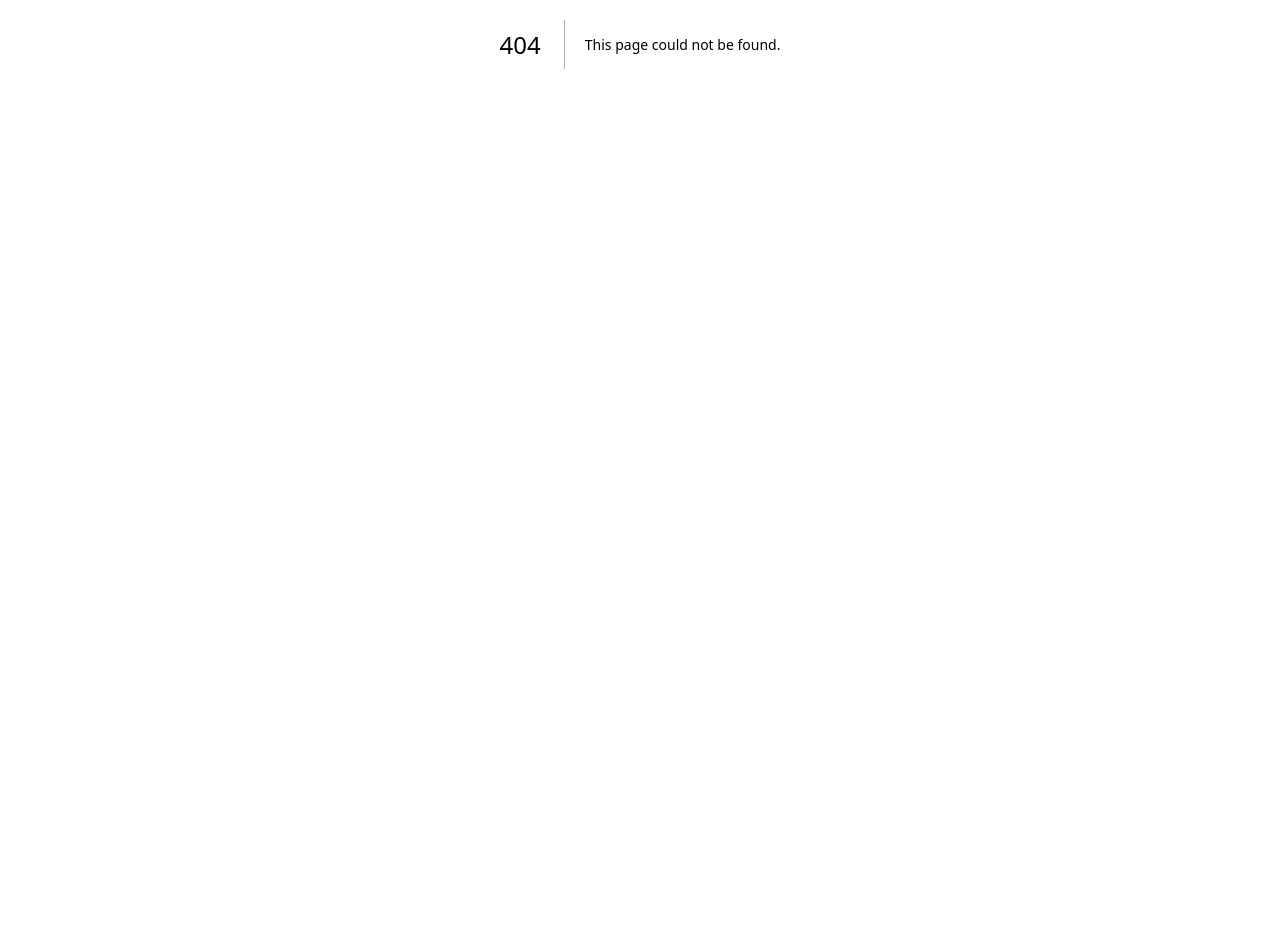
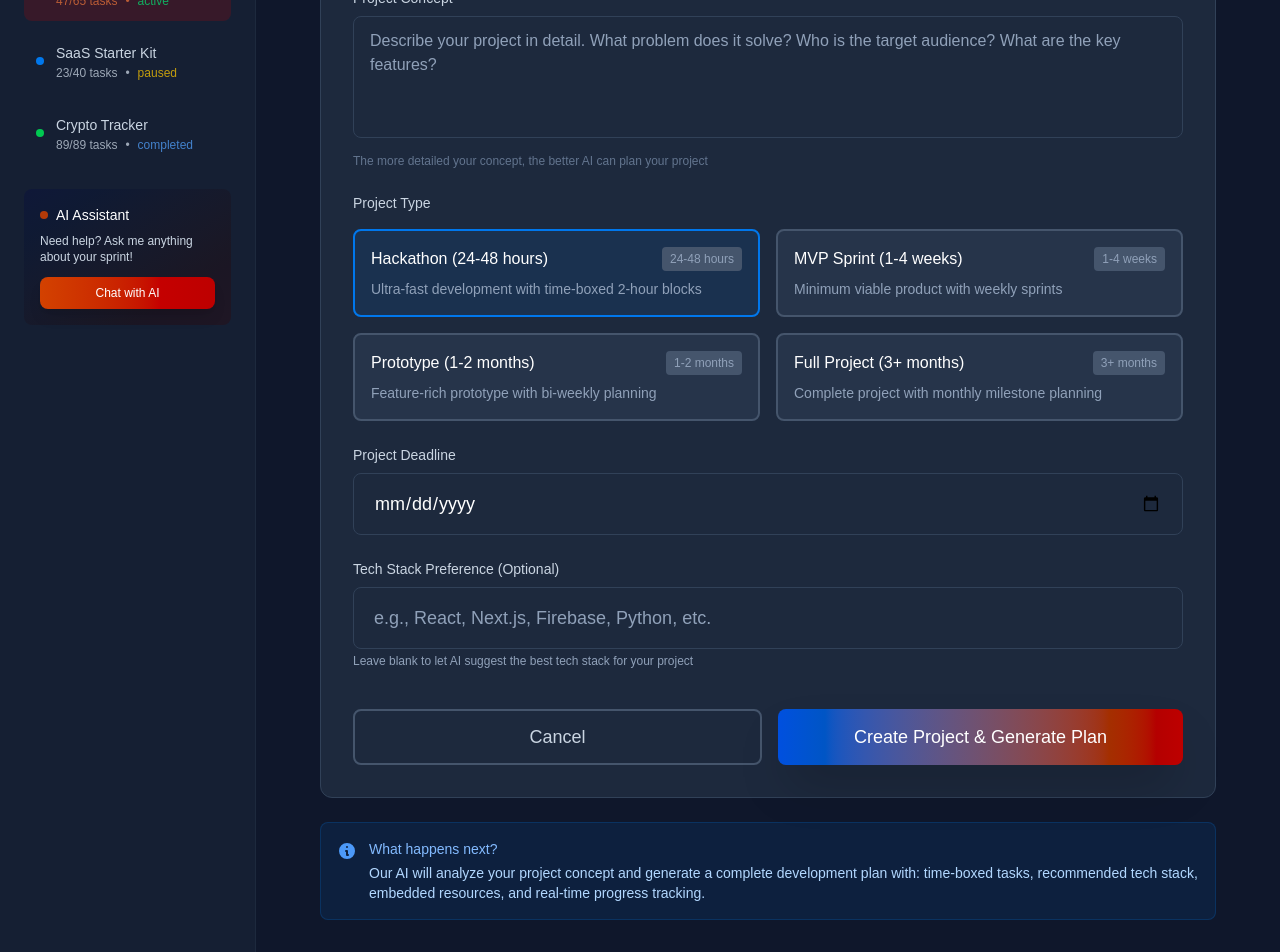
Before and after one commit to bonzo4/sprintra, a Next.js app: page /project/new in a window 1280 px wide. Before the commit this address had no page. Shown: the part 356-1308 px from the top of the page. Before the commit the page ends 800 px from the top, so only its background shows below. Built offline with nearby package versions, Linux system fonts and the light colour scheme; no server answers; sample sign-in values are in the browser's storage.

Commit message:
feat: new project form

```diff
--- /dev/null
+++ b/src/app/(platform)/project/new/page.tsx
@@ -0,0 +1,293 @@
+"use client";
+
+import { useState } from "react";
+import { useRouter } from "next/navigation";
+import Button from "@/components/ui/Button";
+import Input from "@/components/ui/Input";
+import { ProjectType, NewProjectFormData } from "@/lib/types";
+
+const PROJECT_TYPE_OPTIONS = [
+  {
+    value: "hackathon" as const,
+    label: "Hackathon (24-48 hours)",
+    description: "Ultra-fast development with time-boxed 2-hour blocks",
+    timeframe: "24-48 hours",
+  },
+  {
+    value: "mvp" as const,
+    label: "MVP Sprint (1-4 weeks)",
+    description: "Minimum viable product with weekly sprints",
+    timeframe: "1-4 weeks",
+  },
+  {
+    value: "prototype" as const,
+    label: "Prototype (1-2 months)",
+    description: "Feature-rich prototype with bi-weekly planning",
+    timeframe: "1-2 months",
+  },
+  {
+    value: "full-project" as const,
+    label: "Full Project (3+ months)",
+    description: "Complete project with monthly milestone planning",
+    timeframe: "3+ months",
+  },
+];
+
+export default function NewProjectPage() {
+  const router = useRouter();
+  const [formData, setFormData] = useState<NewProjectFormData>({
+    name: "",
+    concept: "",
+    deadline: "",
+    projectType: "hackathon",
+    techStackPreference: "",
+  });
+  const [isLoading, setIsLoading] = useState(false);
+  const [errors, setErrors] = useState<Record<string, string>>({});
+
+  const handleInputChange = (field: string, value: string) => {
+    setFormData((prev) => ({ ...prev, [field]: value }));
+    // Clear error when user starts typing
+    if (errors[field]) {
+      setErrors((prev) => ({ ...prev, [field]: "" }));
+    }
+  };
+
+  const validateForm = () => {
+    const newErrors: Record<string, string> = {};
+
+    if (!formData.name.trim()) {
+      newErrors.name = "Project name is required";
+    }
+
+    if (!formData.concept.trim()) {
+      newErrors.concept = "Project concept is required";
+    } else if (formData.concept.trim().length < 10) {
+      newErrors.concept =
+        "Please provide a more detailed concept (at least 10 characters)";
+    }
+
+    if (!formData.deadline) {
+      newErrors.deadline = "Deadline is required";
+    } else {
+      const selectedDate = new Date(formData.deadline);
+      const today = new Date();
+      today.setHours(0, 0, 0, 0);
+
+      if (selectedDate <= today) {
+        newErrors.deadline = "Deadline must be in the future";
+      }
+    }
+
+    setErrors(newErrors);
+    return Object.keys(newErrors).length === 0;
+  };
+
+  const handleSubmit = async (e: React.FormEvent) => {
+    e.preventDefault();
+
+    if (!validateForm()) {
+      return;
+    }
+
+    setIsLoading(true);
+
+    try {
+      // TODO: Implement project creation logic
+      // This would typically involve:
+      // 1. Creating the project in your database
+      // 2. Generating AI-powered tasks and timeline
+      // 3. Setting up the project structure
+
+      console.log("Creating project with data:", formData);
+
+      // Simulate API call
+      await new Promise((resolve) => setTimeout(resolve, 2000));
+
+      // Redirect to the new project dashboard
+      router.push("/dashboard");
+    } catch (error) {
+      console.error("Error creating project:", error);
+      // Handle error (show toast, etc.)
+    } finally {
+      setIsLoading(false);
+    }
+  };
+
+  const getMinDate = () => {
+    const tomorrow = new Date();
+    tomorrow.setDate(tomorrow.getDate() + 1);
+    return tomorrow.toISOString().split("T")[0];
+  };
+
+  return (
+    <div className="flex-1 p-8">
+      <div className="mx-auto max-w-4xl">
+        {/* Header */}
+        <div className="mb-8">
+          <h1 className="mb-2 text-3xl font-bold text-white">
+            Create New Project
+          </h1>
+          <p className="text-slate-400">
+            Describe your project idea and let AI generate a complete
+            development plan
+          </p>
+        </div>
+
+        {/* Form */}
+        <div className="rounded-xl border border-slate-700 bg-slate-800 p-8">
+          <form onSubmit={handleSubmit} className="space-y-6">
+            {/* Project Name */}
+            <div>
+              <Input
+                label="Project Name"
+                placeholder="e.g., TikTok for Cats, Travel Planner MVP"
+                value={formData.name}
+                onChange={(e) => handleInputChange("name", e.target.value)}
+                error={errors.name}
+                fullWidth
+                size="lg"
+              />
+            </div>
+
+            {/* Project Concept */}
+            <div>
+              <label className="mb-2 block text-sm font-medium text-slate-300">
+                Project Concept
+              </label>
+              <textarea
+                className="focus:border-sprintra-blue-500 focus:ring-sprintra-blue-500/20 w-full resize-none rounded-lg border border-slate-700 bg-slate-800 px-4 py-3 text-white placeholder-slate-400 transition-colors focus:ring-2 focus:outline-none"
+                rows={4}
+                placeholder="Describe your project in detail. What problem does it solve? Who is the target audience? What are the key features?"
+                value={formData.concept}
+                onChange={(e) => handleInputChange("concept", e.target.value)}
+              />
+              {errors.concept && (
+                <p className="mt-1 text-sm text-red-400">{errors.concept}</p>
+              )}
+              <p className="mt-2 text-xs text-slate-500">
+                The more detailed your concept, the better AI can plan your
+                project
+              </p>
+            </div>
+
+            {/* Project Type */}
+            <div>
+              <label className="mb-4 block text-sm font-medium text-slate-300">
+                Project Type
+              </label>
+              <div className="grid grid-cols-1 gap-4 md:grid-cols-2">
+                {PROJECT_TYPE_OPTIONS.map((option) => (
+                  <div
+                    key={option.value}
+                    className={`cursor-pointer rounded-lg border-2 p-4 transition-all ${
+                      formData.projectType === option.value
+                        ? "border-sprintra-blue-500 bg-sprintra-blue-500/10"
+                        : "border-slate-600 bg-slate-700/50 hover:border-slate-500"
+                    }`}
+                    onClick={() =>
+                      handleInputChange("projectType", option.value)
+                    }
+                  >
+                    <div className="mb-2 flex items-center justify-between">
+                      <h3 className="font-medium text-white">{option.label}</h3>
+                      <span className="rounded bg-slate-600 px-2 py-1 text-xs text-slate-400">
+                        {option.timeframe}
+                      </span>
+                    </div>
+                    <p className="text-sm text-slate-400">
+                      {option.description}
+                    </p>
+                  </div>
+                ))}
+              </div>
+            </div>
+
+            {/* Deadline */}
+            <div>
+              <Input
+                type="date"
+                label="Project Deadline"
+                value={formData.deadline}
+                onChange={(e) => handleInputChange("deadline", e.target.value)}
+                error={errors.deadline}
+                fullWidth
+                size="lg"
+                min={getMinDate()}
+              />
+            </div>
+
+            {/* Tech Stack Preference (Optional) */}
+            <div>
+              <Input
+                label="Tech Stack Preference (Optional)"
+                placeholder="e.g., React, Next.js, Firebase, Python, etc."
+                value={formData.techStackPreference}
+                onChange={(e) =>
+                  handleInputChange("techStackPreference", e.target.value)
+                }
+                fullWidth
+                size="lg"
+                helper="Leave blank to let AI suggest the best tech stack for your project"
+              />
+            </div>
+
+            {/* Submit Button */}
+            <div className="flex gap-4 pt-4">
+              <Button
+                type="button"
+                variant="outline"
+                size="lg"
+                onClick={() => router.back()}
+                className="flex-1"
+              >
+                Cancel
+              </Button>
+              <Button
+                type="submit"
+                variant="primary"
+                size="lg"
+                gradient="blue-orange"
+                disabled={isLoading}
+                className="flex-1"
+              >
+                {isLoading
+                  ? "Creating Project..."
+                  : "Create Project & Generate Plan"}
+              </Button>
+            </div>
+          </form>
+        </div>
+
+        {/* Info Box */}
+        <div className="bg-sprintra-blue-500/10 border-sprintra-blue-500/20 mt-6 rounded-lg border p-4">
+          <div className="flex items-start space-x-3">
+            <div className="flex-shrink-0">
+              <svg
+                className="text-sprintra-blue-400 mt-0.5 h-5 w-5"
+                fill="currentColor"
+                viewBox="0 0 20 20"
+              >
+                <path
+                  fillRule="evenodd"
+                  d="M18 10a8 8 0 11-16 0 8 8 0 0116 0zm-7-4a1 1 0 11-2 0 1 1 0 012 0zM9 9a1 1 0 000 2v3a1 1 0 001 1h1a1 1 0 100-2v-3a1 1 0 00-1-1H9z"
+                  clipRule="evenodd"
+                />
+              </svg>
+            </div>
+            <div>
+              <h4 className="text-sprintra-blue-300 mb-1 text-sm font-medium">
+                What happens next?
+              </h4>
+              <p className="text-sprintra-blue-200 text-sm">
+                Our AI will analyze your project concept and generate a complete
+                development plan with: time-boxed tasks, recommended tech stack,
+                embedded resources, and real-time progress tracking.
+              </p>
+            </div>
+          </div>
+        </div>
+      </div>
+    </div>
+  );
+}
```
